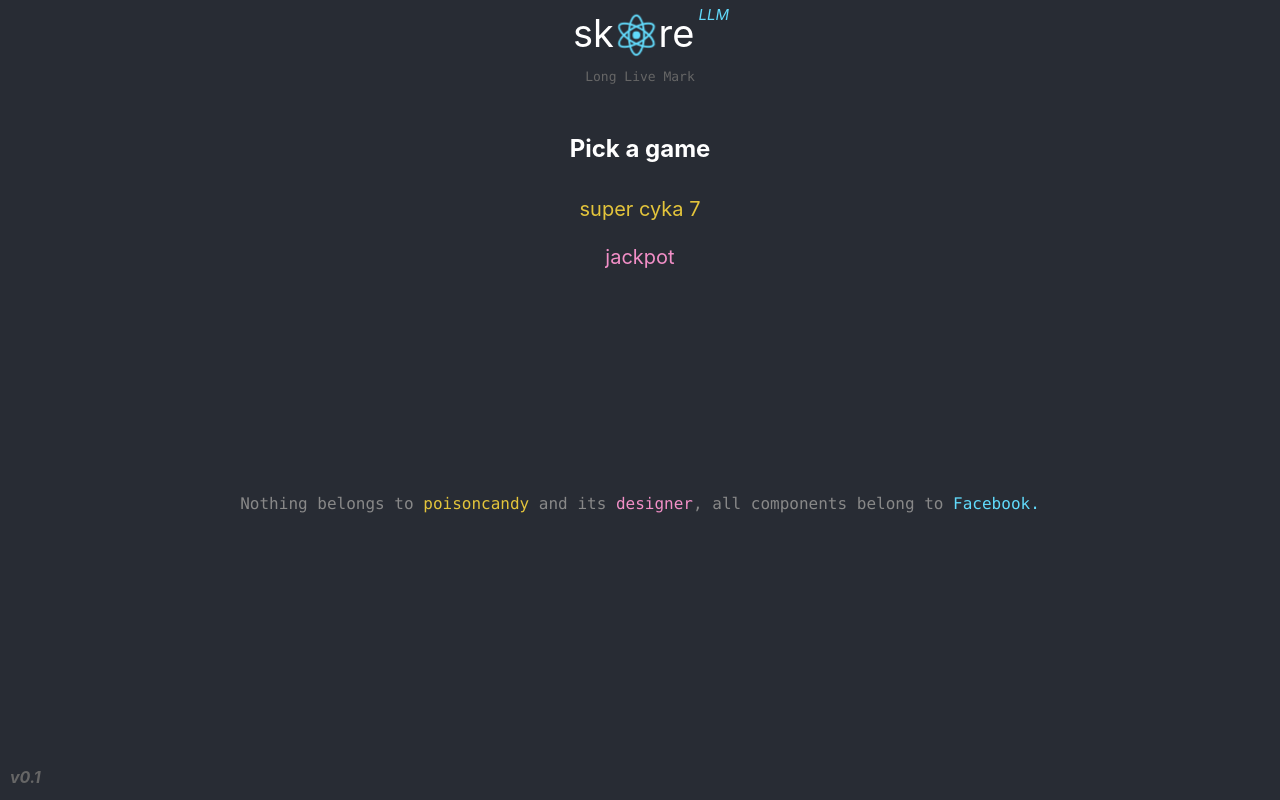
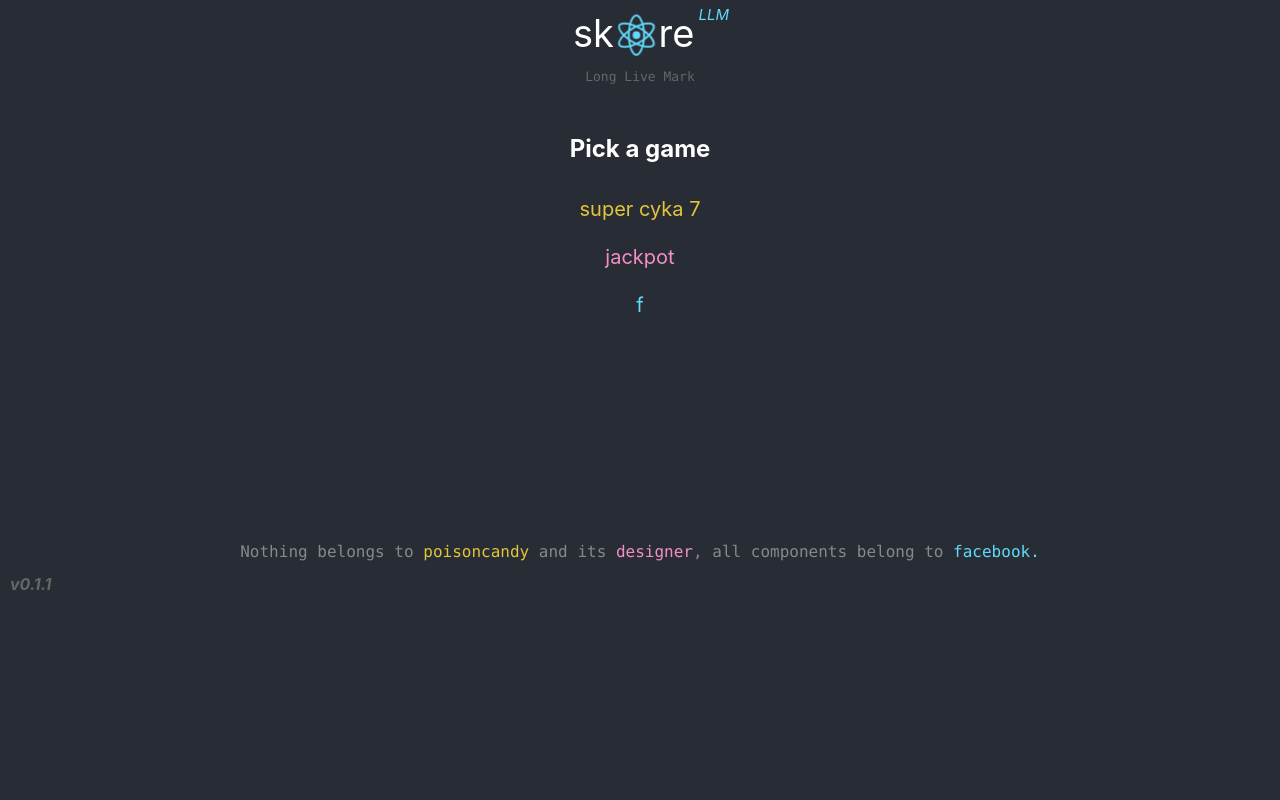
Before and after one commit to goldmonger/skore, a React (Create React App) app in the folder frontend/: page / in a window 1280 px wide. Built offline with nearby package versions, Linux system fonts and the light colour scheme.

Commit message:
started backend somewhat

```diff
--- a/frontend/src/App.js
+++ b/frontend/src/App.js
@@ -47,12 +47,13 @@ const App = () => {
         <Route path="/game/so-lo" exact>
           <div className="App">
             <header className="App-header">
-            <div className="skore">
+              <div className="skore">
                 <span className="logo_skore" id="sk">sk</span>
                   <img src={logo} className="App-logo" alt="logo" />
                 <span className="logo_skore" id="re">re</span>
                 <sup><sup><Signature /></sup></sup>
-              </div>             </header>
+              </div>
+            </header>
           </div>
 
 
@@ -74,11 +75,12 @@ const App = () => {
               <ul className="players_list">
                 <Link to='/game/ss7'><li id="ss7_li_main">super cyka 7</li></Link>
                 <Link to='/game/jackpot'><li id="jackpot_li_main">jackpot</li></Link>
+                <Link to='/'><li id="solo_li_main">f</li></Link>
 
               </ul>
             </div>
             <div style={{color: '#888888'}} id="disclaimer">
-              <code>Nothing belongs to <span style={{color: '#e3c43b'}}>poisoncandy</span> and its <span style={{color: '#f28fc7'}}>designer</span>, all components belong to <span style={{color: '#61dafb'}}>Facebook.</span></code>
+              <code>Nothing belongs to <span style={{color: '#e3c43b'}}>poisoncandy</span> and its <span style={{color: '#f28fc7'}}>designer</span>, all components belong to <span style={{color: '#61dafb'}}>facebook.</span></code>
             </div>
           </div>
           <Version />
--- a/frontend/src/Version/Version.css
+++ b/frontend/src/Version/Version.css
@@ -1,6 +1,7 @@
 .version{
     color: #666666;
-    position: fixed;
+    position: relative;
+    left: 0;
     margin-left: 10px;
     bottom: 0;
     font-size: 16px;
--- a/frontend/src/Version/Version.js
+++ b/frontend/src/Version/Version.js
@@ -3,7 +3,7 @@ import './Version.css'
 
 const Version = () => {
     return (
-        <h2 className="version"><i>v0.1</i></h2>
+        <h2 className="version"><i>v0.1.1</i></h2>
     )
 }
 
--- a/frontend/src/game/jackpot/Jackpot.js
+++ b/frontend/src/game/jackpot/Jackpot.js
@@ -84,6 +84,7 @@ const Jackpot = (props) => {
 
     const onRoundSubmitHandler = (e) => {
         e.preventDefault()
+
         let currentRound = gameRound + 1
         setGameRound(currentRound)
         let arr_skore_input = document.getElementsByClassName("current_skore_input")
--- a/frontend/src/shared/components/Gamer.js
+++ b/frontend/src/shared/components/Gamer.js
@@ -15,8 +15,9 @@ const Gamer = props => {
                 className="current_skore_input"
                 id={props.id}
                 name="skore_input"
-                defaultValue={0}
+                defaultValue={""}
                 pattern="\d*"
+                //onfocus clear input using refs somehow
                 //onChange={props.changed}//display gray icon here
                 //idk when but when the players approve the skore we make their icon go green sync
                 />
```
Also changed, not shown: 2 other files (tests, documents, lock files or other folders).
